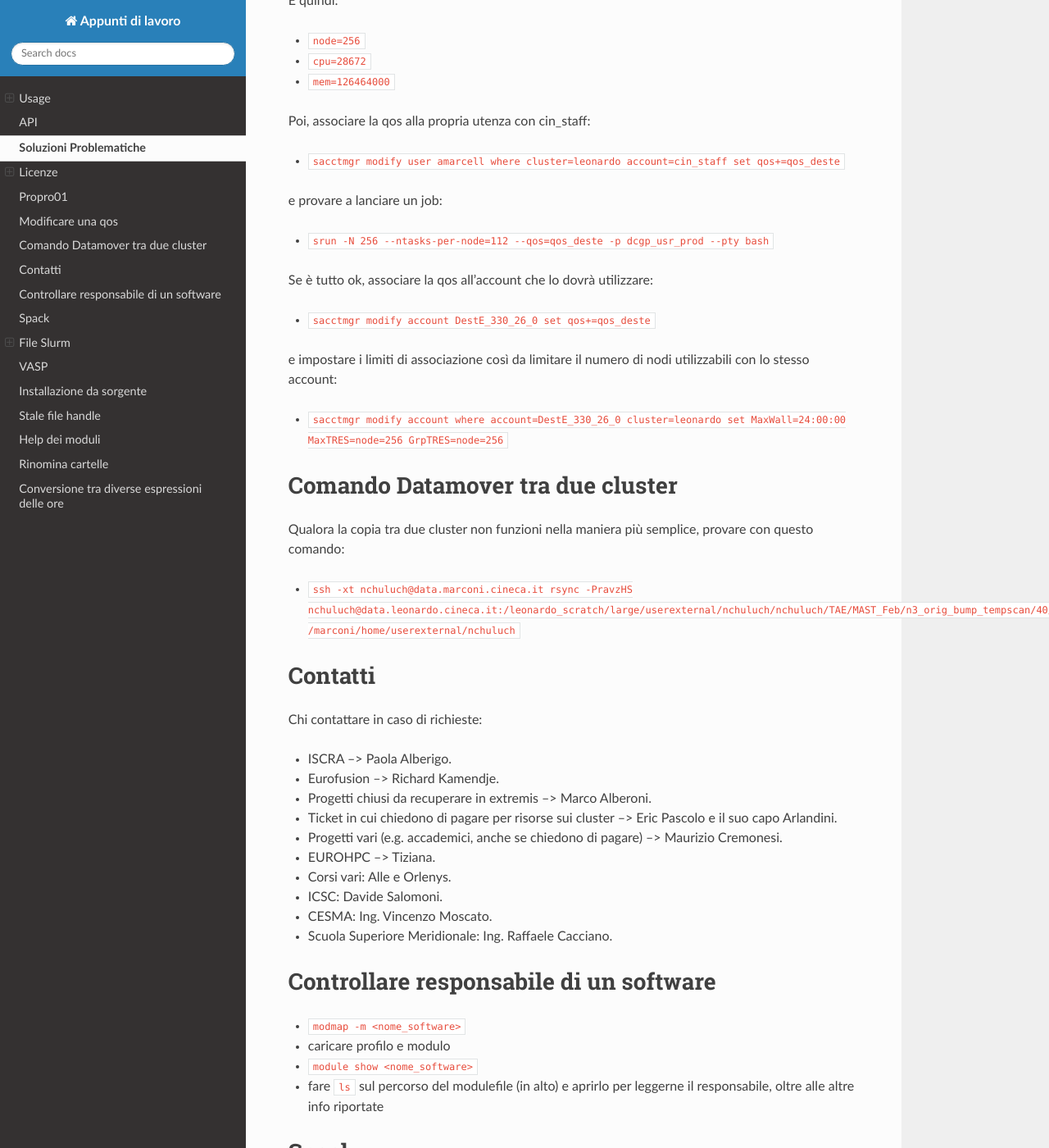
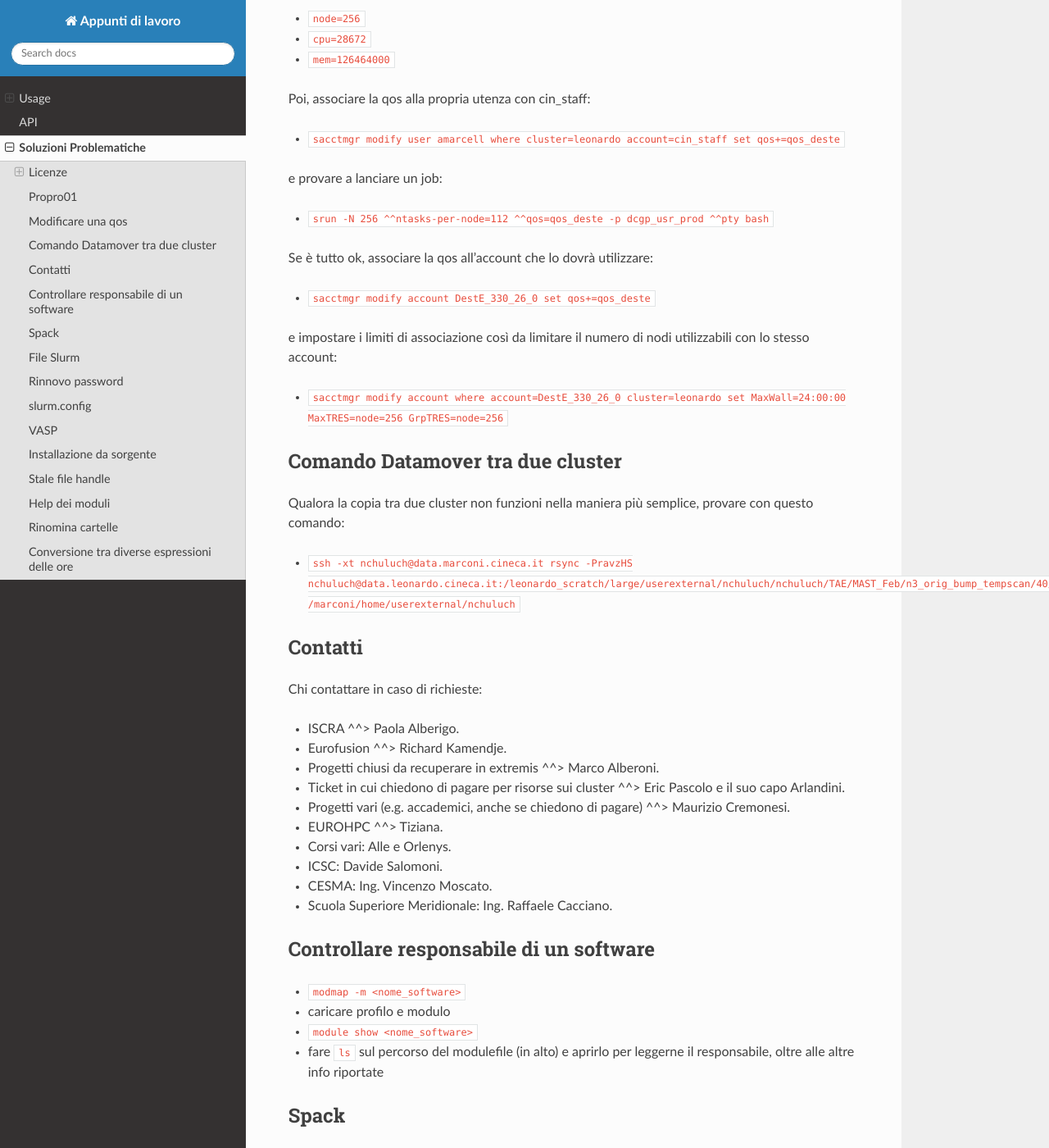
Before and after one commit to Plraska707/appunti_di_lavoro, a Sphinx documentation site: the page built from docs/source/soluzioni_problematiche.rst, in a window 1280 px wide and 1400 px high, scrolled down 2310 px. Shown: the whole window at 82% size. Built offline with Sphinx 7.4.7 and the Read the Docs theme 3.1.0, drawn with Linux system fonts in a browser that asks for light colours; some of the changed text lies outside the part shown.

Commit message:
adjusts sections

```diff
--- a/docs/source/soluzioni_problematiche.rst
+++ b/docs/source/soluzioni_problematiche.rst
@@ -1,11 +1,12 @@
+=======================
 Soluzioni Problematiche
 =======================
 
 Licenze
-=======
+-------
 
 Licenze valide per tutti
-------------------------
+^^^^^^^^^^^^^^^^^^^^^^^^
 
 Nei casi in cui abbiamo delle licenze valide per tutti, è sufficiente aggiornare il file di licenza presente sul cluster usando l'utenza propro01 (ad esempio con NAG).
 
@@ -17,7 +18,7 @@
 - Si ripete per ogni versione mostrata da ``module av``.
 
 Licenze tramite license manager
--------------------------------
+^^^^^^^^^^^^^^^^^^^^^^^^^^^^^^^
 
 Altre licenze sono gestite tramite License manager e in questi casi vanno messi in whitelist gli IP dei server su cui sono presenti le licenze degli utenti.
 
@@ -41,7 +42,7 @@
 Il ticket #48000 ha un esempio per Ansys, insieme alla issue in cui chiedo di mettere l'indirizzo in whitelist.
 
 Propro01
-========
+--------
 
 propro01 è l'utenza con cui si fanno modifiche che valgono per tutto il cluster.
 
@@ -56,7 +57,7 @@
 - ``su - propro01``
 
 Modificare una qos
-==================
+------------------
 
 Accedere a una delle VM:
 
@@ -96,7 +97,7 @@
 
 e provare a lanciare un job:
 
-- ``srun -N 256 --ntasks-per-node=112 --qos=qos_deste -p dcgp_usr_prod --pty bash``
+- ``srun -N 256 ^^ntasks-per-node=112 ^^qos=qos_deste -p dcgp_usr_prod ^^pty bash``
 
 Se è tutto ok, associare la qos all'account che lo dovrà utilizzare:
 
@@ -107,30 +108,30 @@
 - ``sacctmgr modify account where account=DestE_330_26_0 cluster=leonardo set MaxWall=24:00:00 MaxTRES=node=256 GrpTRES=node=256``
 
 Comando Datamover tra due cluster
-=================================
+------------------
 
 Qualora la copia tra due cluster non funzioni nella maniera più semplice, provare con questo comando:
 
 - ``ssh -xt nchuluch@data.marconi.cineca.it rsync -PravzHS nchuluch@data.leonardo.cineca.it:/leonardo_scratch/large/userexternal/nchuluch/nchuluch/TAE/MAST_Feb/n3_orig_bump_tempscan/40/orb5_res.h5 /marconi/home/userexternal/nchuluch``
 
 Contatti
-========
+--------
 
 Chi contattare in caso di richieste:
 
-- ISCRA --> Paola Alberigo.
-- Eurofusion --> Richard Kamendje.
-- Progetti chiusi da recuperare in extremis --> Marco Alberoni.
-- Ticket in cui chiedono di pagare per risorse sui cluster --> Eric Pascolo e il suo capo Arlandini.
-- Progetti vari (e.g. accademici, anche se chiedono di pagare) --> Maurizio Cremonesi.
-- EUROHPC --> Tiziana.
+- ISCRA ^^> Paola Alberigo.
+- Eurofusion ^^> Richard Kamendje.
+- Progetti chiusi da recuperare in extremis ^^> Marco Alberoni.
+- Ticket in cui chiedono di pagare per risorse sui cluster ^^> Eric Pascolo e il suo capo Arlandini.
+- Progetti vari (e.g. accademici, anche se chiedono di pagare) ^^> Maurizio Cremonesi.
+- EUROHPC ^^> Tiziana.
 - Corsi vari: Alle e Orlenys.
 - ICSC: Davide Salomoni.
 - CESMA: Ing. Vincenzo Moscato.
 - Scuola Superiore Meridionale: Ing. Raffaele Cacciano.
 
 Controllare responsabile di un software
-======================================
+--------------------------------------
 
 - ``modmap -m <nome_software>``
 - caricare profilo e modulo
@@ -138,7 +139,7 @@
 - fare ``ls`` sul percorso del modulefile (in alto) e aprirlo per leggerne il responsabile, oltre alle altre info riportate
 
 Spack
-=====
+--------
 
 I programmi installati sulle macchine sono divisi in profili, librerie etc.
 
@@ -149,7 +150,7 @@
 Gli altri profili sono additivi, cioè caricandoli si aggiungono a quelli già presenti.
 
 - ``module av -a <nome_modulo>`` mostra tutti i moduli con quel nome, anche quelli nascosti.
-- Per caricare un modulo nascosto è necessario indicarne il nome per intero, per esempio ``cuda/11.1.0--gcc--10.2.0``.
+- Per caricare un modulo nascosto è necessario indicarne il nome per intero, per esempio ``cuda/11.1.0^^gcc^^10.2.0``.
 - ``module show <nome_modulo>`` mostra il percorso del file del modulo in cui sono presenti tutti i suoi settaggi.
 
 Al percorso ``/cineca/prod/opt/helps/`` sono presenti varie cartelle per i vari software, con all'interno un modulefile nascosto ``.help`` in cui sono gli script utili per tutte le installazioni del software.
@@ -180,7 +181,7 @@
 - ``spack edit <nome_software>`` apre la ricetta in modalità modifica (con vim)
 - ``spack spec -Il <nome_software>`` mostra un'anteprima di come verrà installato un programma
 - ``spack find <nome_software>`` mostra tutti i software già installati con spack
-- ``spack find --loaded`` mostra i pacchetti attualmente caricati
+- ``spack find ^^loaded`` mostra i pacchetti attualmente caricati
 - ``spack diff /hash1 /hash2`` mostra le differenze tra due specifiche diverse
 
 Simboli di spack:
@@ -204,22 +205,22 @@
 - ``spack module tcl refresh <nome>``
 
 File Slurm
-=========
+---------
 
 Rinnovo password
-----------------
+---------
 
 Quando arriva un ticket relativo al rinnovo della password per tts, fare riferimento a Susana.
 
 slurm.config
-------------
+---------
 
 Se c’è bisogno di controllare questo file per verificare le impostazioni di slurm sul cluster, lo si può trovare al percorso:
 
 - ``/var/spool/slurmd/conf-cache/slurm.conf``
 
 VASP
-====
+----
 
 Quando un utente richiede di utilizzare VASP su un cluster, bisogna:
 
@@ -228,7 +229,7 @@
 - se è tutto ok, seguire le istruzioni su questa pagina
 
 Installazione da sorgente
-=========================
+------------------------
 
 Quando si deve installare da file sorgente, conviene cercare le istruzioni in un qualche file README presente nella cartella.
 
@@ -237,7 +238,7 @@
 Poi ``cd`` nella cartella creata e lanciare ``./configure`` e/o ``make`` a seconda dei casi.
 
 Stale file handle
-=================
+------------------
 
 Quando gli utenti ci comunicano questo tipo di errore, è bene:
 
@@ -253,12 +254,12 @@
 Questo problema solitamente accade a causa di noti problemi puntuali della rete, che causano il temporaneo unmount del filesystem per i nodi coinvolti, risultando nell'errore osservato.
 
 Help dei moduli
-===============
+----------------
 
 Sui cluster al percorso ``/cineca/prod/opt/helps`` si dovrebbe trovare la cartella di ogni modulo ed il file ``.help`` dove scrivere il testo proposto dall'help.
 
 Rinomina cartelle
-=================
+------------------
 
 Quando un utente chiede di rinominare una cartella così da trasferire tutti i dati del vecchio progetto in quello nuovo, assicurarsi che:
 
@@ -272,7 +273,7 @@
 Inviare poi una richiesta di questo tipo ai sys.
 
 Conversione tra diverse espressioni delle ore
-============================================
+---------------------------------------------
 
 - standard hours = core hours/FACTOR
 - core hours = local hours
```
